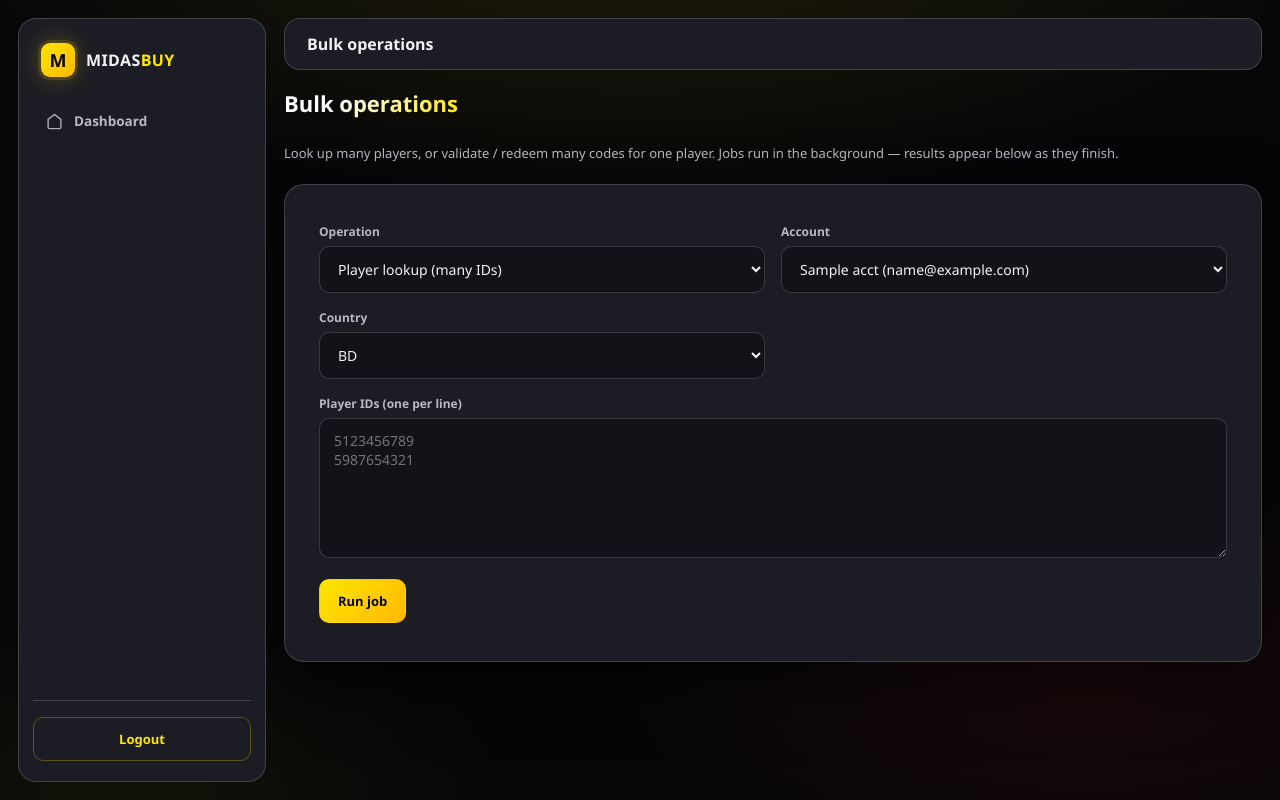
After one commit to ajay016/midasbuy_claude, a Django app: template midasbuy/redeem/templates/redeem/bulk.html in a window 1280 px wide. The commit adds this page. Run offline with Django 5.2, Linux system fonts and the light colour scheme; the template is opened without the code that fills it: most values are stand-ins (such as "Sample title", 1, 10 or a date in 2020).

Commit message:
Phase 3: per-item metering, admin rate limiting, bulk panel UI
Metering refactor
- Split require_order (auth + capability + per-minute rate limit) from charge(),
  so cost varies by endpoint: player lookups (single + bulk) and single
  code-status/redeem cost 1; bulk redeem and bulk code-status cost one per item
  (matching upstream Midasbuy calls). Interactive /redeem charges once per item
  (on the initiating call, not the confirm/verification retries).

Rate limiting
- Per-user requests/minute (User.rate_limit_per_min, default 20, 0 = unlimited),
  editable by admins in Team & Clients and the Django admin. Enforced in Redis
  (fixed window, fails open); 429 when exceeded. Admins are never throttled.

Bulk operations panel
- New /bulk page: pick operation (player lookup / code status / redeem), account,
  country, IDs/codes; submits the bulk job via JWT (metered against the panel
  plan) and polls for progress + a results table. Sidebar link for order users.

Placeholders (not implemented, schema ready)
- Subscription.auto_renew and Subscription.payment_ref reserved for later
  auto-renew billing and real payment-gateway integration.

Admins remain unmetered, unthrottled, and need no subscription.
Docs (AUTH.md) updated with the per-unit cost table and rate-limit rules.

```diff
--- a/midasbuy/apiauth/admin.py
+++ b/midasbuy/apiauth/admin.py
@@ -35,7 +35,8 @@ class UserAdmin(DjangoUserAdmin):
         (None, {"fields": ("email", "password")}),
         ("Profile", {"fields": ("name",)}),
         ("Role & capabilities", {
-            "fields": ("role", "can_order", "can_manage_accounts", "can_use_api"),
+            "fields": ("role", "can_order", "can_manage_accounts", "can_use_api",
+                       "rate_limit_per_min"),
         }),
         ("Permissions", {"fields": ("is_active", "is_staff", "is_superuser",
                                     "groups", "user_permissions")}),
--- a/midasbuy/apiauth/models.py
+++ b/midasbuy/apiauth/models.py
@@ -85,6 +85,11 @@ class User(AbstractBaseUser, PermissionsMixin):
         default=False, help_text="Can log into the Django admin site."
     )
 
+    # Max billable API/panel requests per minute (0 = unlimited). Admin-tunable.
+    rate_limit_per_min = models.PositiveIntegerField(
+        default=20, help_text="Requests per minute before HTTP 429 (0 = unlimited)."
+    )
+
     created_at = models.DateTimeField(auto_now_add=True)
     updated_at = models.DateTimeField(auto_now=True)
 
@@ -134,6 +139,7 @@ class User(AbstractBaseUser, PermissionsMixin):
             "can_manage_accounts": self.allowed_to_manage_accounts,
             "can_use_api": self.allowed_to_use_api,
             "can_manage_users": self.allowed_to_manage_users,
+            "rate_limit_per_min": self.rate_limit_per_min,
         }
 
 
--- a/midasbuy/redeem/templates/redeem/base.html
+++ b/midasbuy/redeem/templates/redeem/base.html
@@ -23,8 +23,16 @@
           Dashboard
         </a>
 
+        {% if user.allowed_to_order or user.allowed_to_manage_accounts %}
+        <div class="nav-section">Operations</div>
+        {% endif %}
+        {% if user.allowed_to_order %}
+        <a href="{% url 'bulk_page' %}" class="{% if url_name == 'bulk_page' %}active{% endif %}">
+          <svg class="ico" viewBox="0 0 24 24" fill="none" stroke="currentColor" stroke-width="2"><path d="M3 3h7v7H3zM14 3h7v7h-7zM14 14h7v7h-7zM3 14h7v7H3z"/></svg>
+          Bulk operations
+        </a>
+        {% endif %}
         {% if user.allowed_to_manage_accounts %}
-        <div class="nav-section">Operations</div>
         <a href="{% url 'account_list' %}" class="{% if url_name == 'account_list' or url_name == 'account_add' %}active{% endif %}">
           <svg class="ico" viewBox="0 0 24 24" fill="none" stroke="currentColor" stroke-width="2"><circle cx="12" cy="8" r="4"/><path d="M4 21v-1a7 7 0 0 1 14 0v1"/></svg>
           Bot Accounts
--- /dev/null
+++ b/midasbuy/redeem/templates/redeem/bulk.html
@@ -0,0 +1,174 @@
+{% extends "redeem/base.html" %}
+{% block title %}Bulk operations · Midasbuy Panel{% endblock %}
+{% block topbar_title %}Bulk operations{% endblock %}
+
+{% block content %}
+<div class="page-head">
+  <h1 style="text-align:left;">Bulk operations</h1>
+  <div class="sub">Look up many players, or validate / redeem many codes for one player.
+    Jobs run in the background — results appear below as they finish.</div>
+</div>
+
+{% if not accounts %}
+<div class="no-accounts">No logged-in Midasbuy accounts available. Ask an admin to add and log one in.</div>
+{% endif %}
+
+<div class="card" style="margin-bottom:18px;">
+  <div class="grid" style="grid-template-columns:1fr 1fr;">
+    <div class="field">
+      <label>Operation</label>
+      <select id="op">
+        <option value="player-info">Player lookup (many IDs)</option>
+        <option value="code-status">Code status (one player, many codes)</option>
+        <option value="redeem">Redeem (one player, many codes)</option>
+      </select>
+    </div>
+    <div class="field">
+      <label>Account</label>
+      <select id="account">
+        {% for acct in accounts %}<option value="{{ acct.pk }}">{{ acct.label }} ({{ acct.email }})</option>{% endfor %}
+      </select>
+    </div>
+  </div>
+
+  <div class="grid" style="grid-template-columns:1fr 1fr;">
+    <div class="field">
+      <label>Country</label>
+      <select id="country">
+        <option value="bd">BD</option><option value="us">US</option><option value="id">ID</option>
+        <option value="ph">PH</option><option value="my">MY</option><option value="pk">PK</option>
+        <option value="in">IN</option><option value="tr">TR</option><option value="br">BR</option>
+        <option value="sa">SA</option>
+      </select>
+    </div>
+    <div class="field" id="playerIdField" style="display:none;">
+      <label>Player ID</label>
+      <input id="playerId" type="text" placeholder="e.g. 5123456789" autocomplete="off" />
+    </div>
+  </div>
+
+  <div class="field" id="playerIdsField">
+    <label>Player IDs (one per line)</label>
+    <textarea id="playerIds" rows="6" placeholder="5123456789&#10;5987654321"></textarea>
+  </div>
+  <div class="field" id="codesField" style="display:none;">
+    <label>Pin codes (one per line)</label>
+    <textarea id="codes" rows="6" placeholder="ABCD-EFGH-1234-5678&#10;WXYZ-1234-5678-9012"></textarea>
+  </div>
+
+  <button class="btn btn-primary" id="runBtn" onclick="runBulk()" {% if not accounts %}disabled{% endif %}>Run job</button>
+  <div id="status" class="status" style="margin-top:14px;"></div>
+
+  <div id="progressWrap" style="display:none;margin-top:14px;">
+    <div style="height:8px;background:#121218;border-radius:4px;overflow:hidden;">
+      <div id="progressBar" style="height:100%;width:0;background:var(--primary);transition:width .3s;"></div>
+    </div>
+    <div id="progressText" class="muted" style="font-size:12px;margin-top:6px;"></div>
+  </div>
+</div>
+
+<div id="results" style="display:none;">
+  <div class="card">
+    <div class="account-name" style="margin-bottom:12px;">Results <span id="resultSummary" class="muted" style="font-weight:400;font-size:12px;"></span></div>
+    <table class="table">
+      <thead><tr><th>Player ID</th><th>Code</th><th>Status</th><th>Message</th></tr></thead>
+      <tbody id="resultRows"></tbody>
+    </table>
+  </div>
+</div>
+{% endblock %}
+
+{% block scripts %}
+<script>
+  const API_TOKEN = "{{ api_token|escapejs }}";
+  const headers = () => ({ "Authorization": "Bearer " + API_TOKEN, "Content-Type": "application/json" });
+
+  const opSel = document.getElementById("op");
+  opSel.addEventListener("change", syncFields);
+  function syncFields() {
+    const op = opSel.value;
+    const single = op === "code-status" || op === "redeem";
+    document.getElementById("playerIdField").style.display = single ? "" : "none";
+    document.getElementById("codesField").style.display = single ? "" : "none";
+    document.getElementById("playerIdsField").style.display = single ? "none" : "";
+  }
+  syncFields();
+
+  function setStatus(type, html) {
+    const el = document.getElementById("status");
+    el.className = "status show " + type; el.innerHTML = html;
+  }
+  const lines = (id) => document.getElementById(id).value.split("\n").map(s => s.trim()).filter(Boolean);
+
+  async function runBulk() {
+    const op = opSel.value;
+    const account_id = parseInt(document.getElementById("account").value, 10);
+    const country_code = document.getElementById("country").value;
+    let url, payload;
+
+    if (op === "player-info") {
+      const player_ids = lines("playerIds");
+      if (!player_ids.length) return setStatus("error", "Enter at least one player ID.");
+      url = "/api/bulk/player-info"; payload = { account_id, country_code, player_ids };
+    } else {
+      const player_id = document.getElementById("playerId").value.trim();
+      const pin_codes = lines("codes");
+      if (!player_id) return setStatus("error", "Enter the player ID.");
+      if (!pin_codes.length) return setStatus("error", "Enter at least one code.");
+      url = op === "redeem" ? "/api/bulk/redeem" : "/api/bulk/code-status";
+      payload = { account_id, country_code, player_id, pin_codes };
+    }
+
+    const btn = document.getElementById("runBtn");
+    btn.disabled = true;
+    document.getElementById("results").style.display = "none";
+    setStatus("loading", '<span class="spinner"></span>Submitting job…');
+    try {
+      const r = await fetch(url, { method: "POST", headers: headers(), body: JSON.stringify(payload) });
+      const data = await r.json();
+      if (!r.ok) throw new Error(data.detail || "Request failed.");
+      setStatus("loading", '<span class="spinner"></span>Job #' + data.job_id + ' running…');
+      document.getElementById("progressWrap").style.display = "block";
+      pollJob(data.job_id);
+    } catch (e) {
+      setStatus("error", e.message || "Network error.");
+      btn.disabled = false;
+    }
+  }
+
+  async function pollJob(jobId) {
+    try {
+      const r = await fetch("/api/bulk/jobs/" + jobId, { headers: { "Authorization": "Bearer " + API_TOKEN } });
+      const d = await r.json();
+      if (!r.ok) throw new Error(d.detail || "Could not read job.");
+      const pct = d.progress_percent || 0;
+      document.getElementById("progressBar").style.width = pct + "%";
+      document.getElementById("progressText").textContent =
+        `${d.processed_items || (d.succeeded_items + d.failed_items)} / ${d.total_items} processed · ${d.status}`;
+      const done = pct >= 100 || d.status === "completed" || d.status === "failed";
+      if (!done) return setTimeout(() => pollJob(jobId), 2000);
+      renderResults(d);
+      setStatus("success", `Job #${jobId} finished — ${d.succeeded_items} ok, ${d.failed_items} failed.`);
+      document.getElementById("runBtn").disabled = false;
+    } catch (e) {
+      setStatus("error", e.message || "Network error while polling.");
+      document.getElementById("runBtn").disabled = false;
+    }
+  }
+
+  function renderResults(d) {
+    const rows = (d.items || []).map(i => {
+      const ok = i.success;
+      const badge = ok ? '<span class="badge badge-green">ok</span>'
+                       : '<span class="badge badge-red">' + (i.status || "failed") + '</span>';
+      return `<tr><td>${i.player_id || ""}${i.username ? ' <span class="muted">(' + i.username + ')</span>' : ''}</td>`
+           + `<td class="muted">${i.pin_code || "—"}</td><td>${badge}</td>`
+           + `<td class="muted">${i.message || i.product_name || ""}</td></tr>`;
+    }).join("");
+    document.getElementById("resultRows").innerHTML = rows || '<tr><td colspan="4" class="empty">No items.</td></tr>';
+    document.getElementById("resultSummary").textContent =
+      `· ${d.total_items} total, ${d.succeeded_items} ok, ${d.failed_items} failed`;
+    document.getElementById("results").style.display = "block";
+  }
+</script>
+{% endblock %}
--- a/midasbuy/redeem/urls.py
+++ b/midasbuy/redeem/urls.py
@@ -5,6 +5,7 @@ from . import views
 urlpatterns = [
     path("", views.index, name="index"),
     path("docs/", views.docs_view, name="api_docs"),
+    path("bulk/", views.bulk_page, name="bulk_page"),
     path("login/", views.login_view, name="panel_login"),
     path("logout/", views.logout_view, name="panel_logout"),
 
```
Also changed, not shown: midasbuy/api/app.py (+8 -1 lines), midasbuy/api/bulk_routes.py (+8 -4 lines), midasbuy/api/dependencies.py (+63 -14 lines), midasbuy/billing/models.py (+13 -0 lines), midasbuy/docs/AUTH.md (+19 -4 lines), midasbuy/redeem/templates/redeem/team_form.html (+7 -0 lines), midasbuy/redeem/views.py (+22 -0 lines), midasbuy/apiauth/migrations/0002_user_rate_limit_per_min.py (added), midasbuy/billing/migrations/0002_subscription_auto_renew_subscription_payment_ref.py (added).
